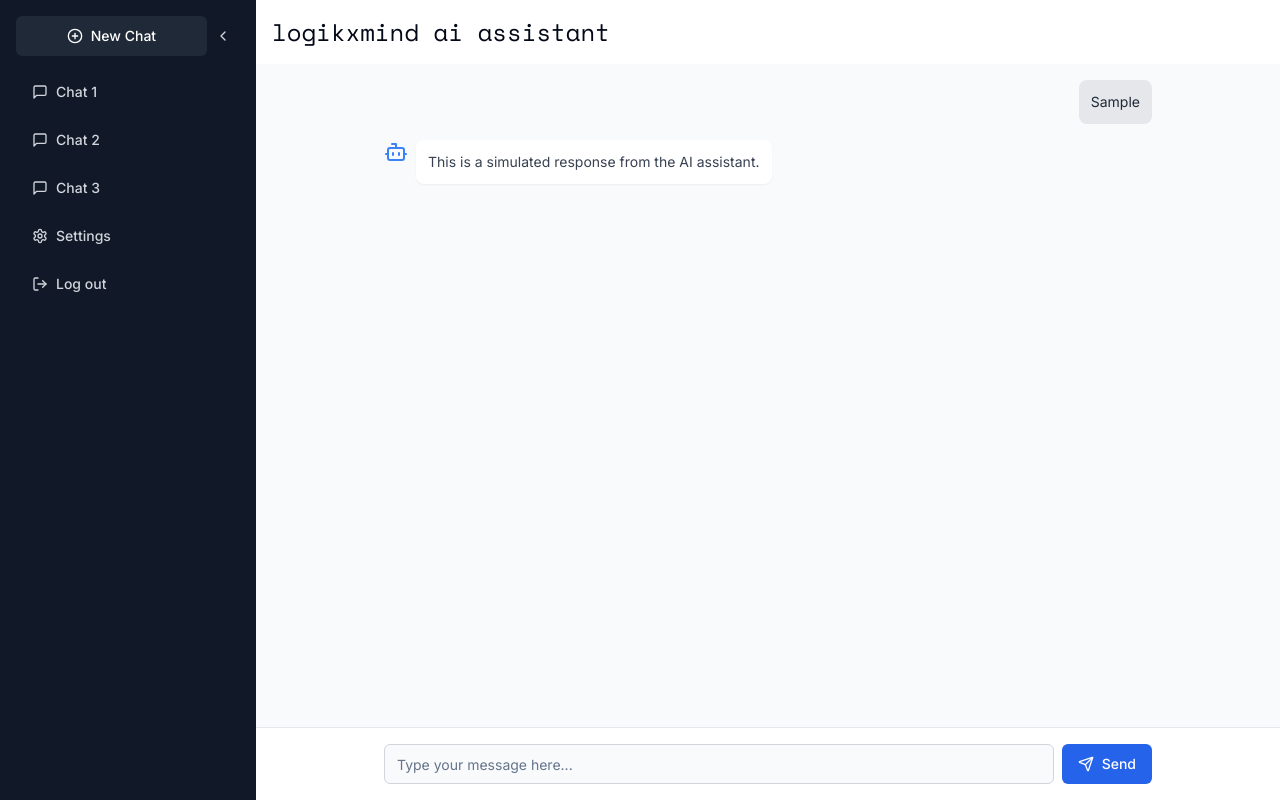
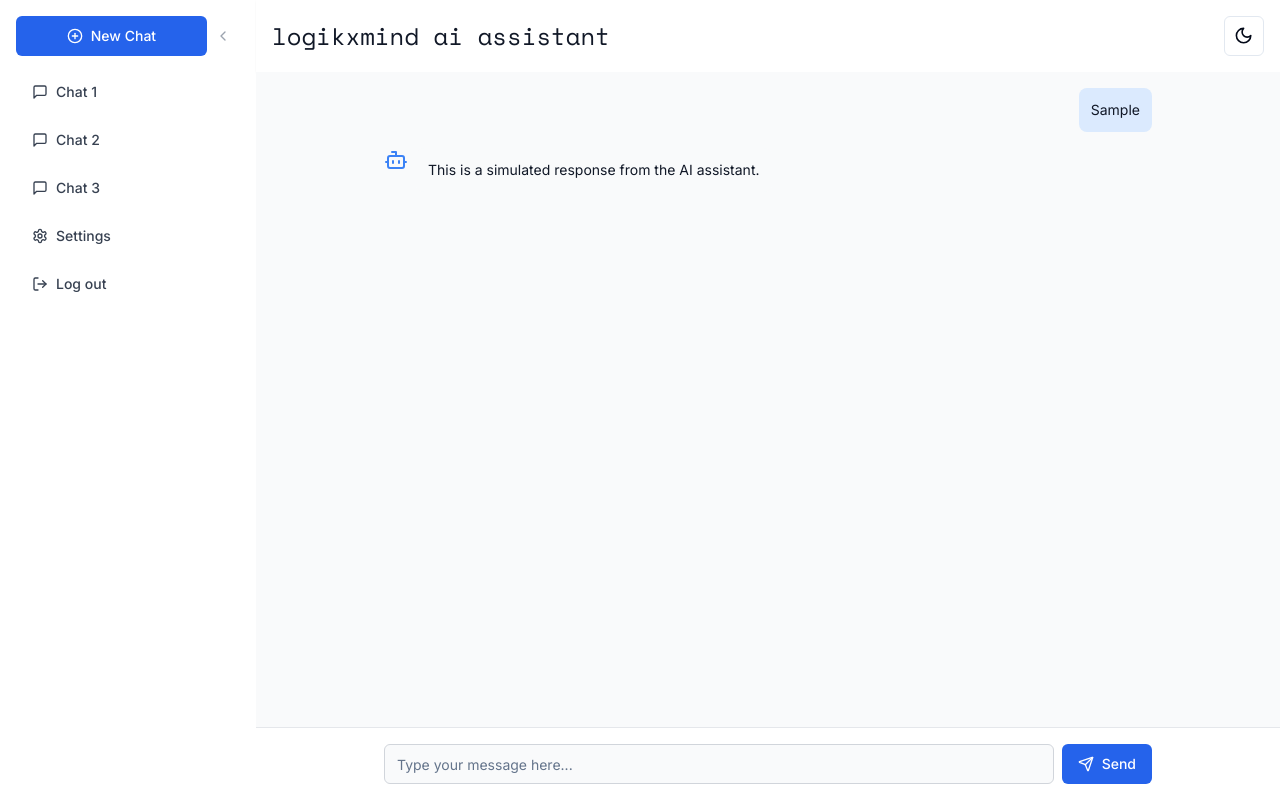
Before and after one commit to namanpunn/logikxmind-uat, a Next.js app in the folder frontend/: page /chatbot in a window 1280 px wide. Both pictures are taken after typing "Sample" into the empty fields and a click on the button "Send". Built offline with nearby package versions, Linux system fonts and the light colour scheme; no server answers.

Commit message:
imrove ui of chatbot

```diff
--- a/frontend/app/chatbot/page.tsx
+++ b/frontend/app/chatbot/page.tsx
@@ -1,13 +1,15 @@
 "use client"
 
 import { useState, useRef, useEffect } from "react"
-import { Send, Menu, Bot } from "lucide-react"
+import { Send, Menu, Bot, Moon, Sun } from "lucide-react"
 import { motion, AnimatePresence } from "framer-motion"
 import { Button } from "@/components/ui/button"
 import { Input } from "@/components/ui/input"
 import { ThinkingAnimation } from "@/components/thinking-animation"
+import { useTheme } from "next-themes"
 import { Sidebar } from "@/components/sidebar"
 import { Space_Mono } from "next/font/google"
+
 type Message = {
     role: "user" | "assistant"
     content: string
@@ -16,11 +18,17 @@ type Message = {
 const spaceMono = Space_Mono({ weight: "400", subsets: ["latin"] })
 
 export default function ChatbotPage() {
+    const { theme, setTheme, resolvedTheme } = useTheme()
+    const [mounted, setMounted] = useState(false)
     const [messages, setMessages] = useState<Message[]>([])
     const [input, setInput] = useState("")
     const [isThinking, setIsThinking] = useState(false)
     const [isMobileSidebarOpen, setIsMobileSidebarOpen] = useState(false)
     const messagesEndRef = useRef<HTMLDivElement>(null)
+
+    useEffect(() => {
+        setMounted(true)
+    }, [])
 
     const handleSubmit = async (e: React.FormEvent) => {
         e.preventDefault()
@@ -44,13 +52,17 @@ export default function ChatbotPage() {
 
     useEffect(() => {
         messagesEndRef.current?.scrollIntoView({ behavior: "smooth" })
-    }, [messagesEndRef]) //Corrected dependency
+    }, [messagesEndRef])
+
+    if (!mounted) return null
+
+    const isDark = resolvedTheme === "dark"
 
     return (
-        <div className="flex h-screen bg-gray-50">
+        <div className={`flex h-screen ${isDark ? "bg-gray-900" : "bg-gray-50"}`}>
             <Sidebar isMobileOpen={isMobileSidebarOpen} setIsMobileOpen={setIsMobileSidebarOpen} />
             <div className="flex flex-col flex-grow">
-                <header className="bg-white shadow-sm py-4 px-4 flex items-center">
+                <header className={`${isDark ? "bg-gray-800" : "bg-white"} shadow-sm py-4 px-4 flex items-center`}>
                     <Button
                         variant="ghost"
                         size="icon"
@@ -59,9 +71,23 @@ export default function ChatbotPage() {
                     >
                         <Menu className="h-6 w-6" />
                     </Button>
-                    <h1 className={`text-2xl font-bold lowercase ${spaceMono.className}`}>logikxmind AI Assistant</h1>
+                    <div className="flex justify-between items-center w-full">
+                        <h1
+                            className={`text-2xl font-bold lowercase ${spaceMono.className} ${isDark ? "text-white" : "text-gray-900"}`}
+                        >
+                            logikxmind AI Assistant
+                        </h1>
+                        <Button
+                            variant="outline"
+                            size="icon"
+                            onClick={() => setTheme(isDark ? "light" : "dark")}
+                            aria-label="Toggle dark mode"
+                        >
+                            {isDark ? <Sun className="h-[1.2rem] w-[1.2rem]" /> : <Moon className="h-[1.2rem] w-[1.2rem]" />}
+                        </Button>
+                    </div>
                 </header>
-                <main className="flex-grow overflow-auto p-4 bg-gray-50">
+                <main className={`flex-grow overflow-auto p-4 ${isDark ? "bg-gray-900" : "bg-gray-50"}`}>
                     <div className="max-w-3xl mx-auto space-y-4">
                         <AnimatePresence>
                             {messages.map((message, index) => (
@@ -79,12 +105,16 @@ export default function ChatbotPage() {
                                         </div>
                                     )}
                                     <div
-                                        className={`p-3 rounded-lg max-w-[80%] ${message.role === "user" ? "bg-gray-200" : "bg-white shadow-sm"
+                                        className={`p-3 rounded-lg max-w-[80%] ${message.role === "user"
+                                            ? isDark
+                                                ? "bg-blue-600 text-white"
+                                                : "bg-blue-100 text-gray-900"
+                                            : isDark
+                                                ? "bg-gray-900 text-gray-100"
+                                                : "bg-gray-50 text-gray-900"
                                             }`}
                                     >
-                                        <p className={`text-sm ${message.role === "user" ? "text-gray-800" : "text-gray-700"}`}>
-                                            {message.content}
-                                        </p>
+                                        <p className="text-sm">{message.content}</p>
                                     </div>
                                 </motion.div>
                             ))}
@@ -94,7 +124,7 @@ export default function ChatbotPage() {
                                 <div className="flex-shrink-0 mr-2">
                                     <Bot className="h-6 w-6 text-blue-500" />
                                 </div>
-                                <div className="bg-white p-3 rounded-lg shadow-sm">
+                                <div className={`p-3 rounded-lg ${isDark ? "bg-gray-800" : "bg-white"}`}>
                                     <ThinkingAnimation />
                                 </div>
                             </div>
@@ -102,14 +132,14 @@ export default function ChatbotPage() {
                         <div ref={messagesEndRef} />
                     </div>
                 </main>
-                <footer className="bg-white p-4 border-t border-gray-200">
+                <footer className={`${isDark ? "bg-gray-800 border-gray-700" : "bg-white border-gray-200"} p-4 border-t`}>
                     <form onSubmit={handleSubmit} className="max-w-3xl mx-auto flex gap-2">
                         <Input
                             type="text"
                             placeholder="Type your message here..."
                             value={input}
                             onChange={(e) => setInput(e.target.value)}
-                            className="flex-grow bg-gray-50 border-gray-300"
+                            className={`flex-grow ${isDark ? "bg-gray-700 border-gray-600" : "bg-gray-50 border-gray-300"}`}
                         />
                         <Button type="submit" className="bg-blue-600 hover:bg-blue-700 text-white">
                             <Send className="w-4 h-4 mr-2" />
--- a/frontend/components/sidebar.tsx
+++ b/frontend/components/sidebar.tsx
@@ -1,7 +1,10 @@
-import { useState } from "react"
+"use client"
+
+import { useState, useEffect } from "react"
 import { motion, AnimatePresence } from "framer-motion"
 import { Button } from "@/components/ui/button"
 import { PlusCircle, MessageSquare, Settings, LogOut, ChevronLeft, ChevronRight } from "lucide-react"
+import { useTheme } from "next-themes"
 
 type SidebarProps = {
     isMobileOpen: boolean
@@ -14,12 +17,18 @@ type Chat = {
 }
 
 export function Sidebar({ isMobileOpen, setIsMobileOpen }: SidebarProps) {
+    const { theme, resolvedTheme } = useTheme()
+    const [mounted, setMounted] = useState(false)
     const [chats, setChats] = useState<Chat[]>([
         { id: "1", title: "Chat 1" },
         { id: "2", title: "Chat 2" },
         { id: "3", title: "Chat 3" },
     ])
     const [isCollapsed, setIsCollapsed] = useState(false)
+
+    useEffect(() => {
+        setMounted(true)
+    }, [])
 
     const addNewChat = () => {
         const newChat: Chat = {
@@ -29,12 +38,16 @@ export function Sidebar({ isMobileOpen, setIsMobileOpen }: SidebarProps) {
         setChats([newChat, ...chats])
     }
 
+    if (!mounted) return null
+
+    const isDark = resolvedTheme === "dark"
+
     const sidebarContent = (
         <div className={`flex flex-col h-full ${isCollapsed ? "items-center" : ""}`}>
             <div className="flex items-center justify-between w-full mb-4">
                 <Button
                     onClick={addNewChat}
-                    className={`bg-gray-800 hover:bg-gray-700 text-white ${isCollapsed ? "w-10 h-10 p-0" : "w-full"}`}
+                    className={`bg-blue-600 hover:bg-blue-700 text-white ${isCollapsed ? "w-10 h-10 p-0" : "w-full"}`}
                 >
                     <PlusCircle className={`w-4 h-4 ${isCollapsed ? "" : "mr-2"}`} />
                     {!isCollapsed && "New Chat"}
@@ -43,7 +56,7 @@ export function Sidebar({ isMobileOpen, setIsMobileOpen }: SidebarProps) {
                     variant="ghost"
                     size="icon"
                     onClick={() => setIsCollapsed(!isCollapsed)}
-                    className="text-gray-300 hover:text-white"
+                    className="text-gray-400 hover:text-gray-100 dark:text-gray-400 dark:hover:text-white"
                 >
                     {isCollapsed ? <ChevronRight className="w-4 h-4" /> : <ChevronLeft className="w-4 h-4" />}
                 </Button>
@@ -53,8 +66,7 @@ export function Sidebar({ isMobileOpen, setIsMobileOpen }: SidebarProps) {
                     <Button
                         key={chat.id}
                         variant="ghost"
-                        className={`w-full justify-start mb-2 text-left text-gray-300 hover:text-white hover:bg-gray-800 ${isCollapsed ? "px-2" : ""
-                            }`}
+                        className={`w-full justify-start mb-2 text-left text-gray-700 hover:text-gray-900 dark:text-gray-300 dark:hover:text-white hover:bg-gray-200 dark:hover:bg-gray-800 ${isCollapsed ? "px-2" : ""}`}
                     >
                         <MessageSquare className="w-4 h-4 mr-2" />
                         {!isCollapsed && chat.title}
@@ -64,15 +76,14 @@ export function Sidebar({ isMobileOpen, setIsMobileOpen }: SidebarProps) {
             <div className="mt-auto w-full">
                 <Button
                     variant="ghost"
-                    className={`w-full justify-start mb-2 text-gray-300 hover:text-white hover:bg-gray-800 ${isCollapsed ? "px-2" : ""
-                        }`}
+                    className={`w-full justify-start mb-2 text-gray-700 hover:text-gray-900 dark:text-gray-300 dark:hover:text-white hover:bg-gray-200 dark:hover:bg-gray-800 ${isCollapsed ? "px-2" : ""}`}
                 >
                     <Settings className="w-4 h-4 mr-2" />
                     {!isCollapsed && "Settings"}
                 </Button>
                 <Button
                     variant="ghost"
-                    className={`w-full justify-start text-gray-300 hover:text-white hover:bg-gray-800 ${isCollapsed ? "px-2" : ""}`}
+                    className={`w-full justify-start text-gray-700 hover:text-gray-900 dark:text-gray-300 dark:hover:text-white hover:bg-gray-200 dark:hover:bg-gray-800 ${isCollapsed ? "px-2" : ""}`}
                 >
                     <LogOut className="w-4 h-4 mr-2" />
                     {!isCollapsed && "Log out"}
@@ -85,8 +96,7 @@ export function Sidebar({ isMobileOpen, setIsMobileOpen }: SidebarProps) {
         <>
             {/* Desktop Sidebar */}
             <div
-                className={`hidden md:block bg-gray-900 text-gray-100 shadow-lg transition-all duration-300 ${isCollapsed ? "w-16" : "w-64"
-                    }`}
+                className={`hidden md:block shadow-lg transition-all duration-300 ${isCollapsed ? "w-16" : "w-64"} ${isDark ? "bg-gray-900 text-gray-100" : "bg-white text-gray-900"}`}
             >
                 <div className="p-4">{sidebarContent}</div>
             </div>
@@ -99,7 +109,7 @@ export function Sidebar({ isMobileOpen, setIsMobileOpen }: SidebarProps) {
                         animate={{ x: 0 }}
                         exit={{ x: "-100%" }}
                         transition={{ type: "spring", stiffness: 300, damping: 30 }}
-                        className="fixed inset-y-0 left-0 w-64 bg-gray-900 text-gray-100 p-4 shadow-lg z-50 md:hidden"
+                        className={`fixed inset-y-0 left-0 w-64 p-4 shadow-lg z-50 md:hidden ${isDark ? "bg-gray-900 text-gray-100" : "bg-white text-gray-900"}`}
                     >
                         {sidebarContent}
                     </motion.div>
--- a/frontend/components/thinking-animation.tsx
+++ b/frontend/components/thinking-animation.tsx
@@ -1,7 +1,17 @@
+import { useTheme } from "next-themes"
 
 export function ThinkingAnimation() {
+    const { resolvedTheme } = useTheme()
+    const isDark = resolvedTheme === "dark"
+
     return (
-        <svg width="40" height="10" viewBox="0 0 120 30" xmlns="http://www.w3.org/2000/svg" fill="#4B5563">
+        <svg
+            width="40"
+            height="10"
+            viewBox="0 0 120 30"
+            xmlns="http://www.w3.org/2000/svg"
+            fill={isDark ? "#9CA3AF" : "#4B5563"}
+        >
             <circle cx="15" cy="15" r="15">
                 <animate
                     attributeName="r"
```
